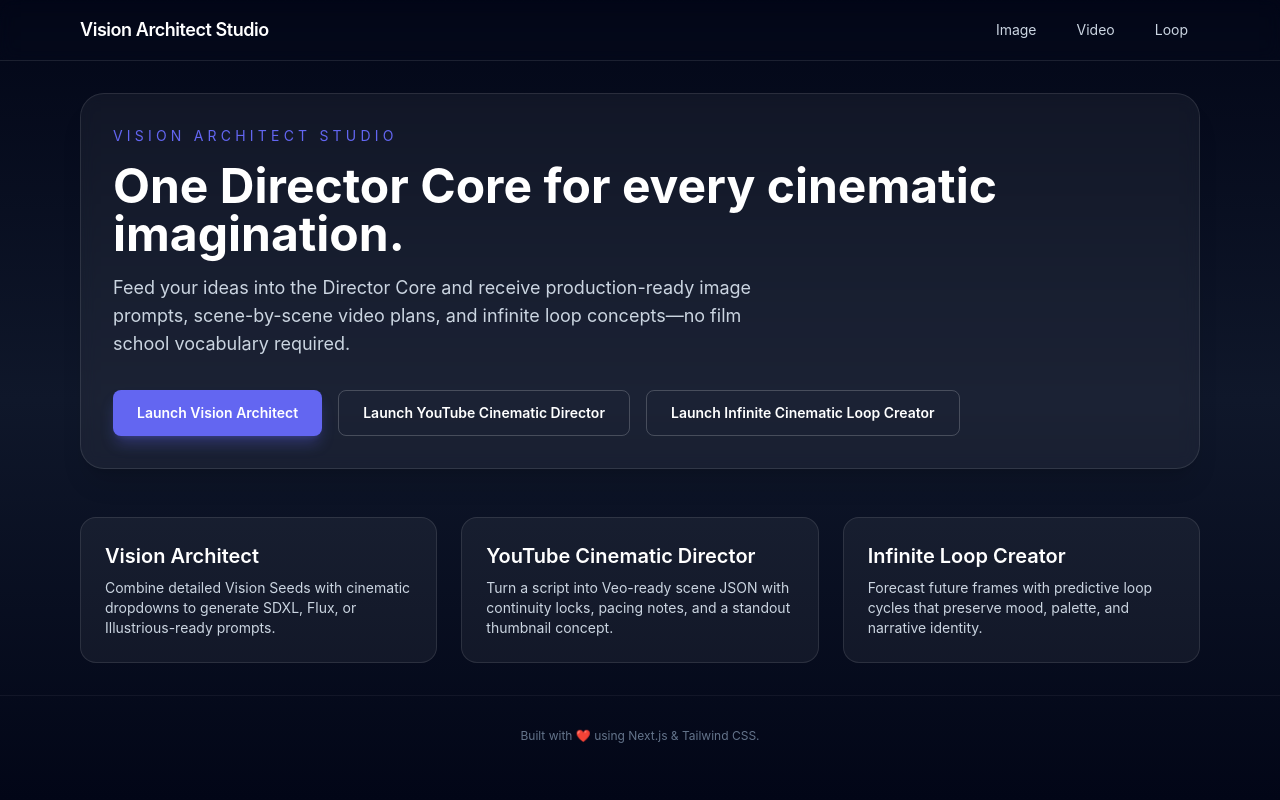
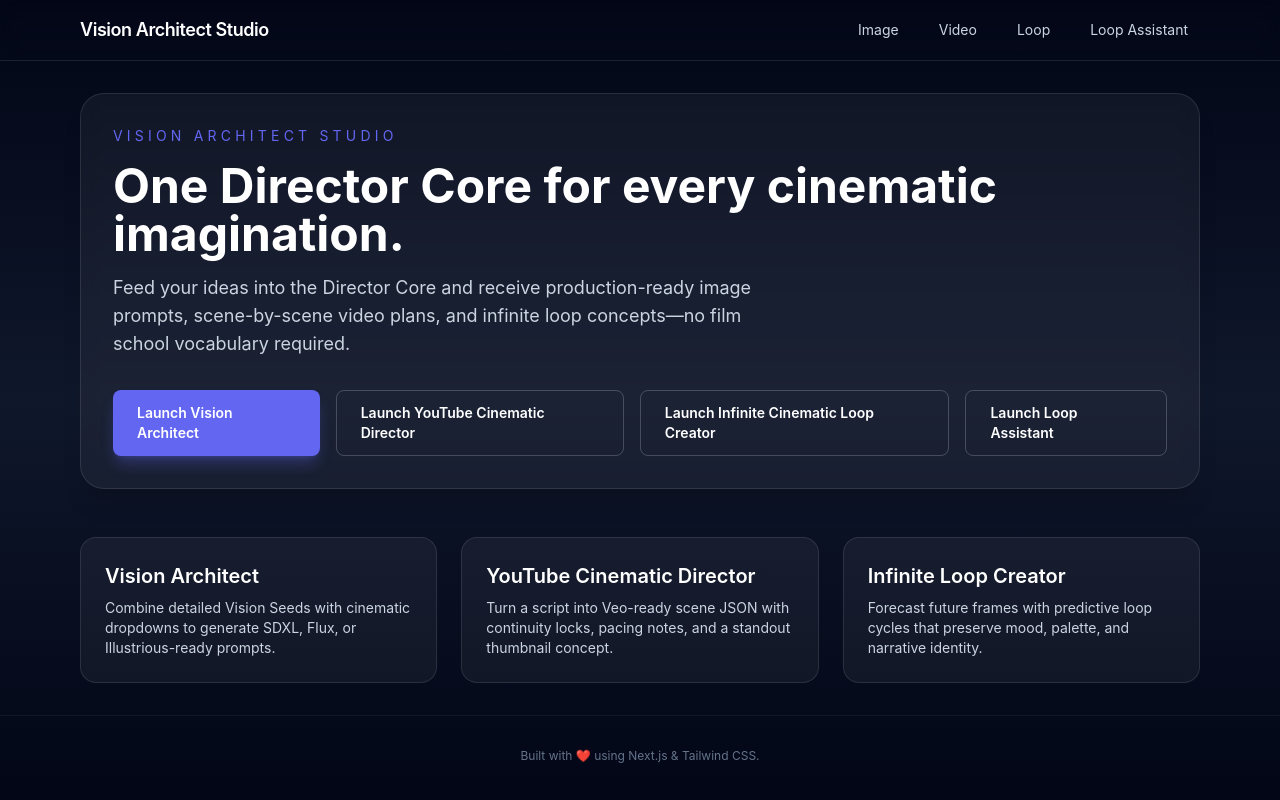
Before and after one commit to kc204/vision-, a Next.js app: page / in a window 1280 px wide. Built offline with nearby package versions, Linux system fonts and the light colour scheme.

Commit message:
Add Loop Assistant navigation entry and CTA

```diff
--- a/src/app/(home)/page.tsx
+++ b/src/app/(home)/page.tsx
@@ -30,6 +30,12 @@
           >
             Launch Infinite Cinematic Loop Creator
           </Link>
+          <Link
+            href="/loop-assistant"
+            className="inline-flex items-center justify-center rounded-lg border border-white/20 px-6 py-3 text-sm font-semibold text-white hover:border-white/40"
+          >
+            Launch Loop Assistant
+          </Link>
         </div>
       </div>
       <div className="grid gap-6 md:grid-cols-3">
--- a/src/components/LayoutShell.tsx
+++ b/src/components/LayoutShell.tsx
@@ -8,6 +8,7 @@
   { href: "/image", label: "Image" },
   { href: "/video", label: "Video" },
   { href: "/loop", label: "Loop" },
+  { href: "/loop-assistant", label: "Loop Assistant" },
 ];
 
 export function LayoutShell({ children }: { children: ReactNode }) {
```
